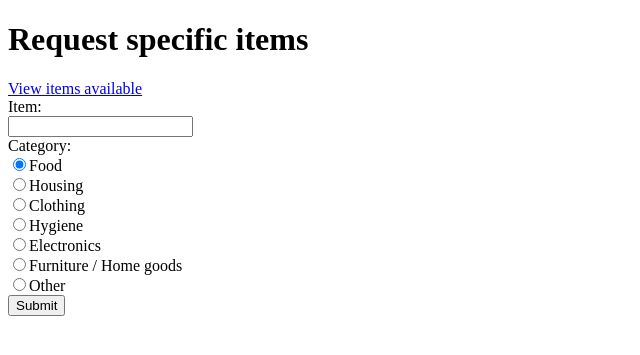
After one commit to amalachirayil/WWCHackathon2017, a Django app: page /donationRequest in a window 1280 px wide. The commit adds this page. Shown: the top 355 px of the page, without its empty margins (0-640 px from the left). Run offline with Django 3.2, Linux system fonts and the light colour scheme.

Commit message:
create basic donation request form

```diff
--- /dev/null
+++ b/apps/WWCapp/templates/WWCapp/donationRequest.html
@@ -0,0 +1,30 @@
+<!DOCTYPE html>
+  <head>
+    <meta charset="utf-8">
+    <title>NapaStrong: Request Items</title>
+    {% load staticfiles %}
+
+ <!-- <link rel="stylesheet" href="{% static 'WWCapp/css/requestdonations.css' %}" media="screen" title="no title"  charset="utf-8"> -->
+
+  </head>
+
+  <body>
+  	<h1>Request specific items</h1>
+  	<a href="/viewdonations" class="button">View items available</a>
+
+  	<form>
+  		Item:<br>
+  		<input type="text" name="item"><br>
+  		Category:<br>
+  		<input type="radio" name="category" value="food" checked>Food<br>
+  		<input type="radio" name="category" value="housing">Housing<br>
+  		<input type="radio" name="category" value="clothing">Clothing<br>
+  		<input type="radio" name="category" value="hygiene">Hygiene<br>
+  		<input type="radio" name="category" value="electronics">Electronics<br>
+  		<input type="radio" name="category" value="home">Furniture / Home goods<br>
+  		<input type="radio" name="category" value="other">Other<br>
+
+  		<input type="submit" value="Submit">
+	</form>
+
+  </body>
--- a/apps/WWCapp/templates/WWCapp/viewdonations.html
+++ b/apps/WWCapp/templates/WWCapp/viewdonations.html
@@ -11,8 +11,8 @@
   <body>
   	<div class="main">
   		<h1>View available donations </h1>
-		<a href="/request" class="button">Request Items</a>
-		<table style="width:100%">
+		<a href="/donationRequest" class="button">Request Items</a>
+		<table style="width:60%">
   			<tr>
     			<th>Item</th>
     			<th>Category</th>
--- a/apps/WWCapp/urls.py
+++ b/apps/WWCapp/urls.py
@@ -2,7 +2,7 @@ from django.conf.urls import url
 from . import views           # This line is new!
 urlpatterns = [
     url(r'^$', views.index),     # This line has changed!
-    url(r'^requests', views.victimrequests),
+    url(r'^donationRequest', views.donationRequest),
     url(r'^donor', views.donations),
     url(r'^register', views.register),
     url(r'^login', views.login),
--- a/apps/WWCapp/views.py
+++ b/apps/WWCapp/views.py
@@ -5,12 +5,12 @@ def index(request): #signup/login
     response = "Hello, I am your first request!"
     return render(request, 'WWCapp/index.html')
 
-def victimrequests(request):
-    content = {
-            'first_name': "sushma"
-
-        }
-    return render(request, 'WWCapp/victimpage.html', content)
+def donationRequest(request):
+    #content = {
+    #        'first_name': "sushma"
+#
+ #       }
+    return render(request, 'WWCapp/donationRequest.html')
 
 def donations(request):
 
```
